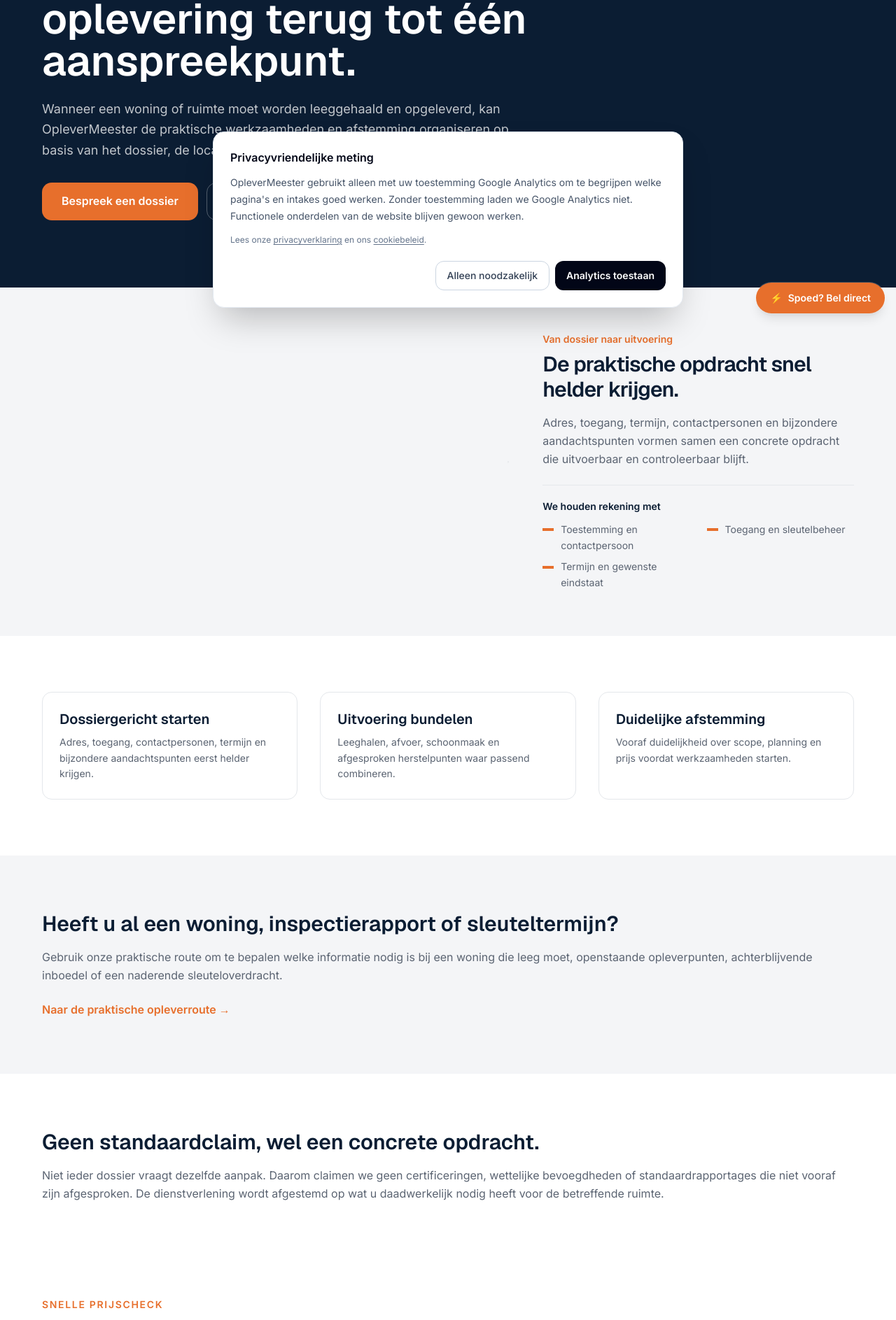
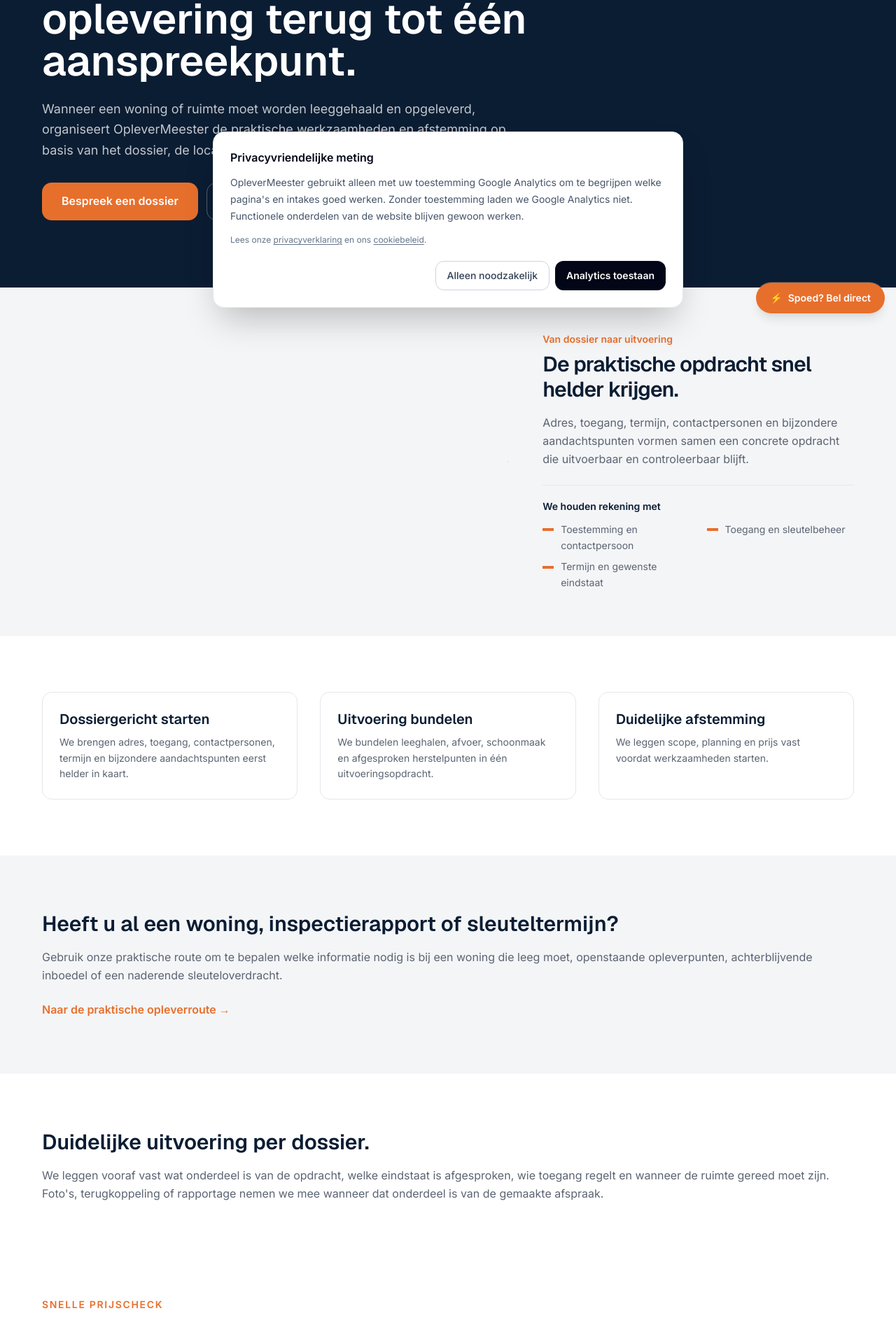
Before and after one commit to sandvlietbv/OpleverMeester, a Next.js app: page /zakelijk/bewindvoerders-en-curatoren in a window 1280 px wide. Shown: the part 336-2223 px from the top of the page at 70% size. Built offline with nearby package versions, Linux system fonts and the light colour scheme.

Commit message:
Position B2B service as core execution

```diff
--- a/app/zakelijk/bewindvoerders-en-curatoren/page.tsx
+++ b/app/zakelijk/bewindvoerders-en-curatoren/page.tsx
@@ -5,7 +5,7 @@ import VisualProof from "@/components/VisualProof";
 
 export const metadata: Metadata = {
   title: "Woningontruiming voor bewindvoerders en curatoren",
-  description: "OpleverMeester ondersteunt bewindvoerders en curatoren bij het organiseren van woningontruiming, afvoer en oplevering vanuit één aanspreekpunt.",
+  description: "OpleverMeester regelt voor bewindvoerders en curatoren woningontruiming, afvoer en oplevering vanuit één aanspreekpunt.",
   alternates: { canonical: "/zakelijk/bewindvoerders-en-curatoren" },
 };
 
@@ -13,11 +13,11 @@ export default function Page() {
   return <>
     <header className="border-b border-surface-mid bg-white"><div className="container-om flex h-16 items-center justify-between md:h-20"><Link href="/" className="font-display text-lg font-semibold text-navy md:text-xl">Oplever<span className="text-orange">Meester</span></Link><a href="#intake" className="rounded-om bg-orange px-5 py-2.5 text-sm font-semibold text-white">Zakelijke intake</a></div></header>
     <main>
-      <section className="bg-navy py-16 text-white md:py-24"><div className="container-om max-w-5xl"><p className="text-sm font-semibold uppercase tracking-[0.14em] text-orange-light">Voor bewindvoerders en curatoren</p><h1 className="mt-4 max-w-4xl font-display text-4xl font-semibold leading-tight md:text-6xl">Een dossier vraagt uitvoering. Wij brengen de praktische oplevering terug tot één aanspreekpunt.</h1><p className="mt-6 max-w-2xl text-lg leading-relaxed text-white/75">Wanneer een woning of ruimte moet worden leeggehaald en opgeleverd, kan OpleverMeester de praktische werkzaamheden en afstemming organiseren op basis van het dossier, de locatie en de afgesproken eindstaat.</p><div className="mt-8 flex flex-wrap gap-3"><a href="#intake" className="inline-block rounded-om bg-orange px-7 py-3.5 font-semibold text-white">Bespreek een dossier</a><Link href="/zakelijk/bewindvoerders-en-curatoren/woning-opleveren" className="inline-block rounded-om border border-white/30 px-7 py-3.5 font-semibold text-white">Bekijk wat u eerst nodig heeft →</Link></div></div></section>
+      <section className="bg-navy py-16 text-white md:py-24"><div className="container-om max-w-5xl"><p className="text-sm font-semibold uppercase tracking-[0.14em] text-orange-light">Voor bewindvoerders en curatoren</p><h1 className="mt-4 max-w-4xl font-display text-4xl font-semibold leading-tight md:text-6xl">Een dossier vraagt uitvoering. Wij brengen de praktische oplevering terug tot één aanspreekpunt.</h1><p className="mt-6 max-w-2xl text-lg leading-relaxed text-white/75">Wanneer een woning of ruimte moet worden leeggehaald en opgeleverd, organiseert OpleverMeester de praktische werkzaamheden en afstemming op basis van het dossier, de locatie en de afgesproken eindstaat.</p><div className="mt-8 flex flex-wrap gap-3"><a href="#intake" className="inline-block rounded-om bg-orange px-7 py-3.5 font-semibold text-white">Bespreek een dossier</a><Link href="/zakelijk/bewindvoerders-en-curatoren/woning-opleveren" className="inline-block rounded-om border border-white/30 px-7 py-3.5 font-semibold text-white">Bekijk wat u eerst nodig heeft →</Link></div></div></section>
       <VisualProof src="/images/visual-proof/bewindvoerders-curatoren.webp" alt="Werkplek met dossiers, laptop, telefoon en bril" eyebrow="Van dossier naar uitvoering" title="De praktische opdracht snel helder krijgen." text="Adres, toegang, termijn, contactpersonen en bijzondere aandachtspunten vormen samen een concrete opdracht die uitvoerbaar en controleerbaar blijft." considerations={["Toestemming en contactpersoon", "Toegang en sleutelbeheer", "Termijn en gewenste eindstaat"]} imageFirst variant="compact" />
-      <section className="bg-white py-16 md:py-20"><div className="container-om grid gap-8 md:grid-cols-3">{[["Dossiergericht starten","Adres, toegang, contactpersonen, termijn en bijzondere aandachtspunten eerst helder krijgen."],["Uitvoering bundelen","Leeghalen, afvoer, schoonmaak en afgesproken herstelpunten waar passend combineren."],["Duidelijke afstemming","Vooraf duidelijkheid over scope, planning en prijs voordat werkzaamheden starten."]].map(([t,b])=><div key={t} className="rounded-om border border-surface-mid p-6"><h2 className="font-display text-xl font-semibold text-navy">{t}</h2><p className="mt-2 text-sm leading-relaxed text-muted">{b}</p></div>)}</div></section>
+      <section className="bg-white py-16 md:py-20"><div className="container-om grid gap-8 md:grid-cols-3">{[["Dossiergericht starten","We brengen adres, toegang, contactpersonen, termijn en bijzondere aandachtspunten eerst helder in kaart."],["Uitvoering bundelen","We bundelen leeghalen, afvoer, schoonmaak en afgesproken herstelpunten in één uitvoeringsopdracht."],["Duidelijke afstemming","We leggen scope, planning en prijs vast voordat werkzaamheden starten."]].map(([t,b])=><div key={t} className="rounded-om border border-surface-mid p-6"><h2 className="font-display text-xl font-semibold text-navy">{t}</h2><p className="mt-2 text-sm leading-relaxed text-muted">{b}</p></div>)}</div></section>
       <section className="bg-surface-light py-16 md:py-20"><div className="container-om max-w-4xl"><h2 className="font-display text-3xl font-semibold text-navy">Heeft u al een woning, inspectierapport of sleuteltermijn?</h2><p className="mt-4 leading-relaxed text-muted">Gebruik onze praktische route om te bepalen welke informatie nodig is bij een woning die leeg moet, openstaande opleverpunten, achterblijvende inboedel of een naderende sleuteloverdracht.</p><Link href="/zakelijk/bewindvoerders-en-curatoren/woning-opleveren" className="mt-6 inline-block font-semibold text-orange">Naar de praktische opleverroute →</Link></div></section>
-      <section className="bg-white py-16 md:py-20"><div className="container-om max-w-4xl"><h2 className="font-display text-3xl font-semibold text-navy">Geen standaardclaim, wel een concrete opdracht.</h2><p className="mt-4 leading-relaxed text-muted">Niet ieder dossier vraagt dezelfde aanpak. Daarom claimen we geen certificeringen, wettelijke bevoegdheden of standaardrapportages die niet vooraf zijn afgesproken. De dienstverlening wordt afgestemd op wat u daadwerkelijk nodig heeft voor de betreffende ruimte.</p></div></section>
+      <section className="bg-white py-16 md:py-20"><div className="container-om max-w-4xl"><h2 className="font-display text-3xl font-semibold text-navy">Duidelijke uitvoering per dossier.</h2><p className="mt-4 leading-relaxed text-muted">We leggen vooraf vast wat onderdeel is van de opdracht, welke eindstaat is afgesproken, wie toegang regelt en wanneer de ruimte gereed moet zijn. Foto&apos;s, terugkoppeling of rapportage nemen we mee wanneer dat onderdeel is van de gemaakte afspraak.</p></div></section>
       <Contact />
     </main>
   </>;
```
